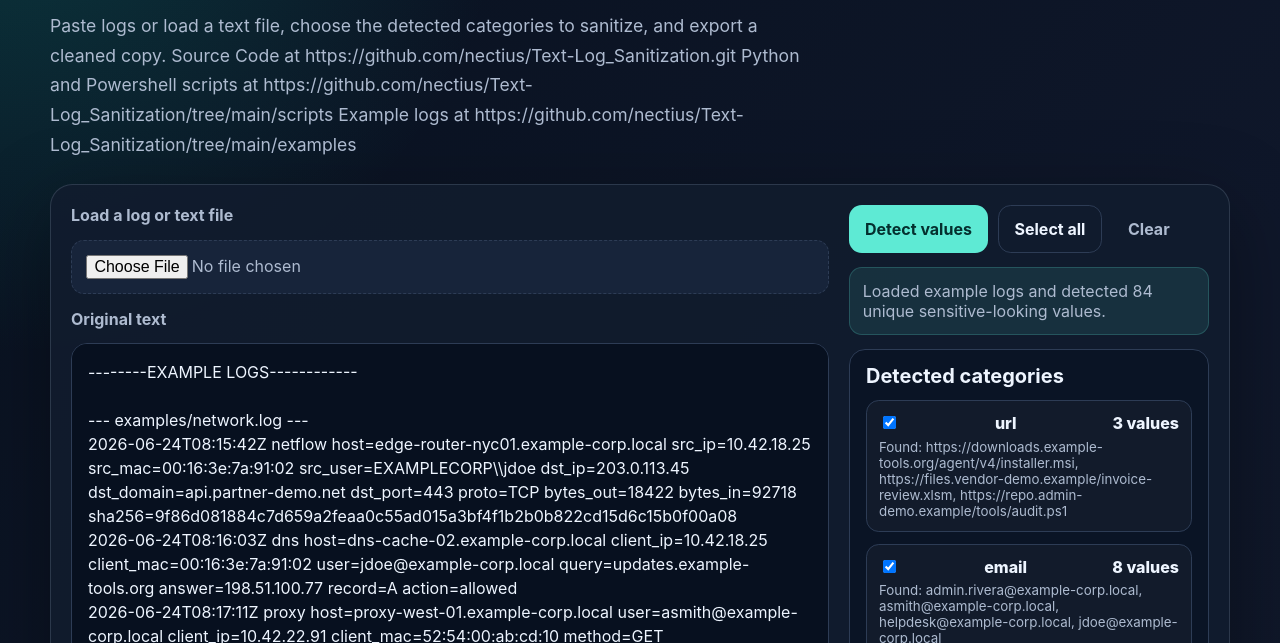
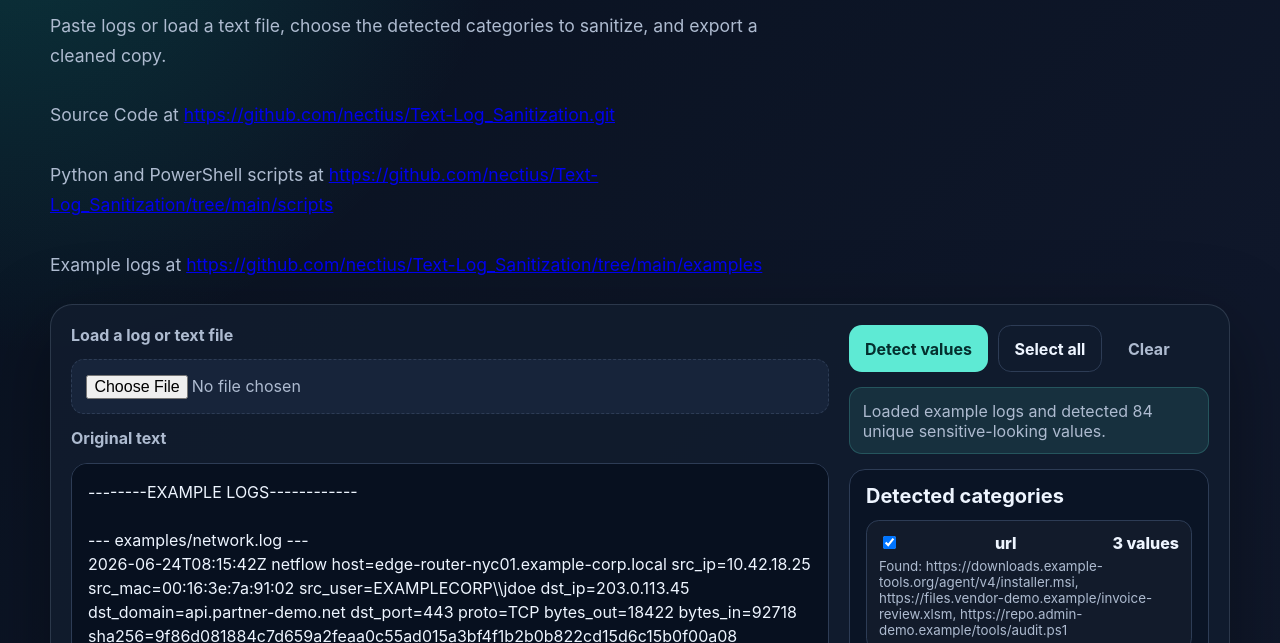
Before and after one commit to nectius/Text-Log_Sanitization, a website: page index.html in a window 1280 px wide. Shown: the part 157-800 px from the top of the page. Drawn offline with Linux system fonts and the light colour scheme.

Commit message:
Make source code and examples links clickable in index.html
Updated links in the description to be clickable with proper HTML formatting.

```diff
--- a/index.html
+++ b/index.html
@@ -13,14 +13,22 @@
         <p class="eyebrow"> Browser Based • Offline • No server side requests </p>
         <h1 id="app-title">Log Hygiene Sanitizer</h1>
         <p class="lede">
-          Paste logs or load a text file, choose the detected categories to sanitize, and export a cleaned copy.
+          Paste logs or load a text file, choose the detected categories to sanitize, and export a cleaned copy.<br><br>
 
-          Source Code at https://github.com/nectius/Text-Log_Sanitization.git
+          Source Code at
+          <a href="https://github.com/nectius/Text-Log_Sanitization.git" target="_blank" rel="noopener noreferrer">
+            https://github.com/nectius/Text-Log_Sanitization.git
+          </a><br><br>
 
-          Python and Powershell scripts at https://github.com/nectius/Text-Log_Sanitization/tree/main/scripts
+          Python and PowerShell scripts at
+          <a href="https://github.com/nectius/Text-Log_Sanitization/tree/main/scripts" target="_blank" rel="noopener noreferrer">
+            https://github.com/nectius/Text-Log_Sanitization/tree/main/scripts
+          </a><br><br>
 
-          Example logs at https://github.com/nectius/Text-Log_Sanitization/tree/main/examples
-
+          Example logs at
+          <a href="https://github.com/nectius/Text-Log_Sanitization/tree/main/examples" target="_blank" rel="noopener noreferrer">
+            https://github.com/nectius/Text-Log_Sanitization/tree/main/examples
+          </a>
         </p>
       </section>
 
```
